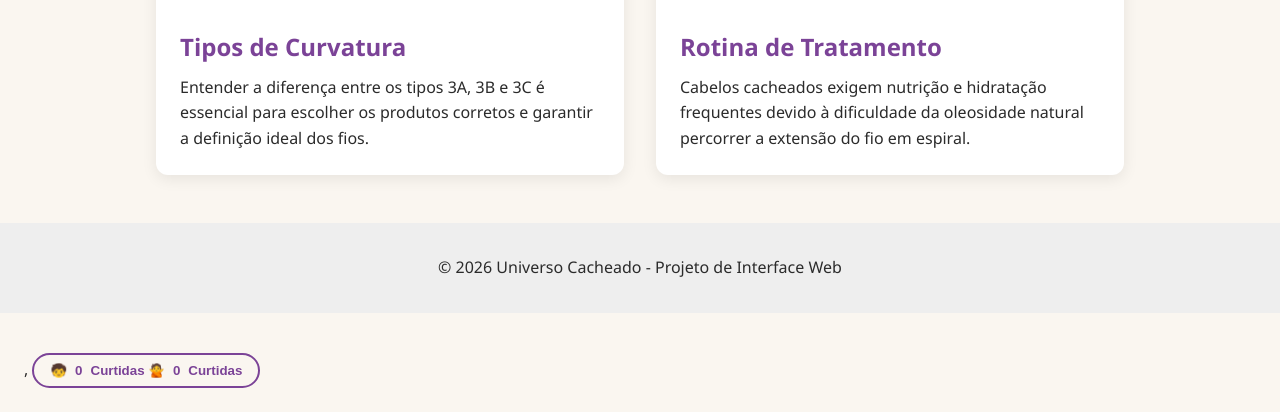
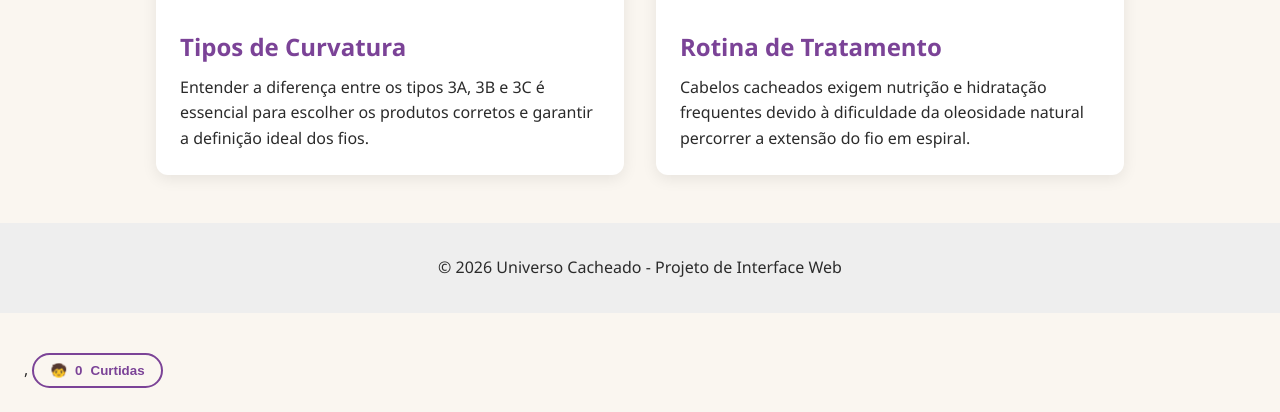
Before and after one commit to riquelmemarquessantos-del/P-gina-web-aprimorando-interfaces-digitais, a plain HTML site: page index.html in a window 1280 px wide. Shown: the part 449-861 px from the top of the page. Drawn offline with Linux system fonts and the light colour scheme.

Commit message:
projtoo 3

```diff
--- a/index.html
+++ b/index.html
@@ -146,7 +146,6 @@
 <div class="card-content">,
     <button class="like-btn" onclick="toggleLike(this)">
   🧒  <span class="like-count">0</span> Curtidas
-  🙅 <span class="like-count">0</span> Curtidas
 </button>
 </body>
 <script>
```
